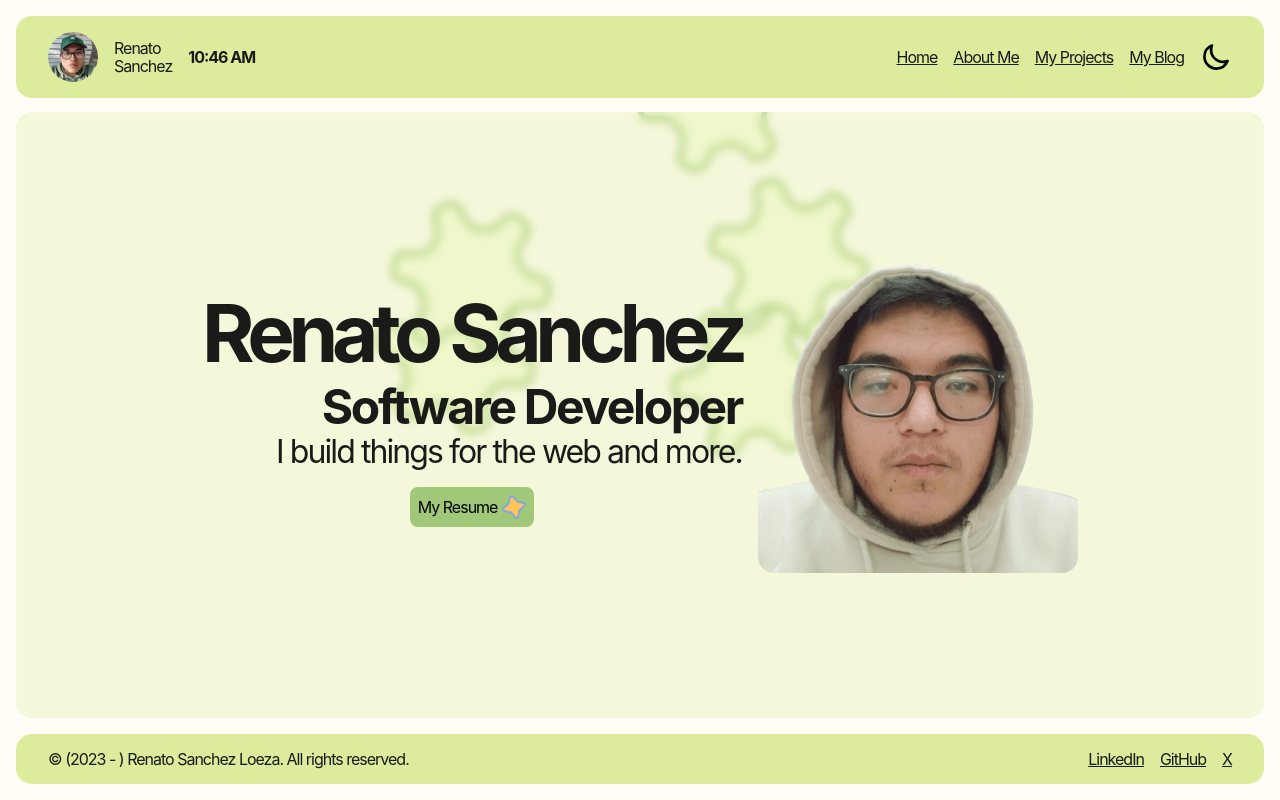
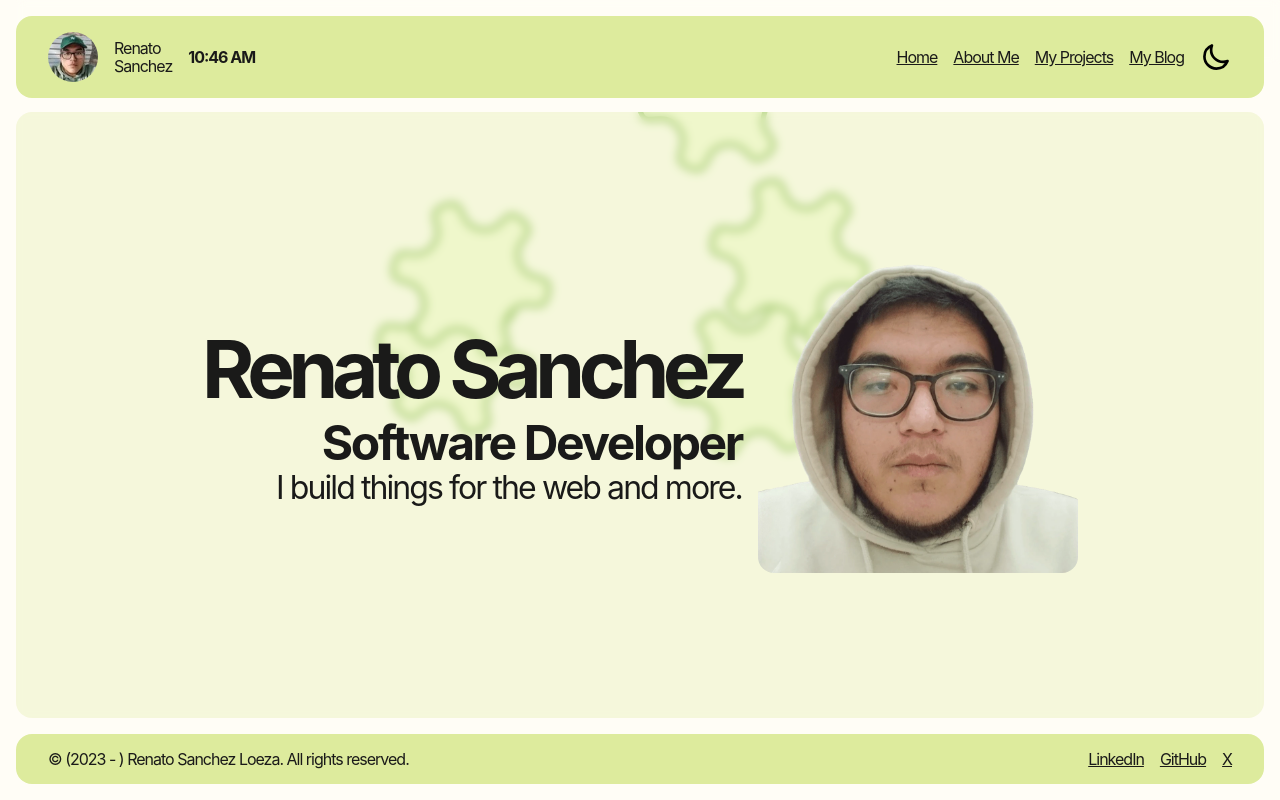
Before and after one commit to renatosanz/my-portfolio, a React (Vite) app: page / in a window 1280 px wide. Built offline with nearby package versions, Linux system fonts and the light colour scheme; a web font is replaced by a local one.

Commit message:
hide download resume btn for now

```diff
--- a/src/Hero/Hero.css
+++ b/src/Hero/Hero.css
@@ -67,7 +67,8 @@
 }
 
 #download-resume {
-  display: flex;
+  /*display: flex;*/
+  display: none;
   cursor: pointer;
   border: none;
   border-radius: 0.5rem;
```
